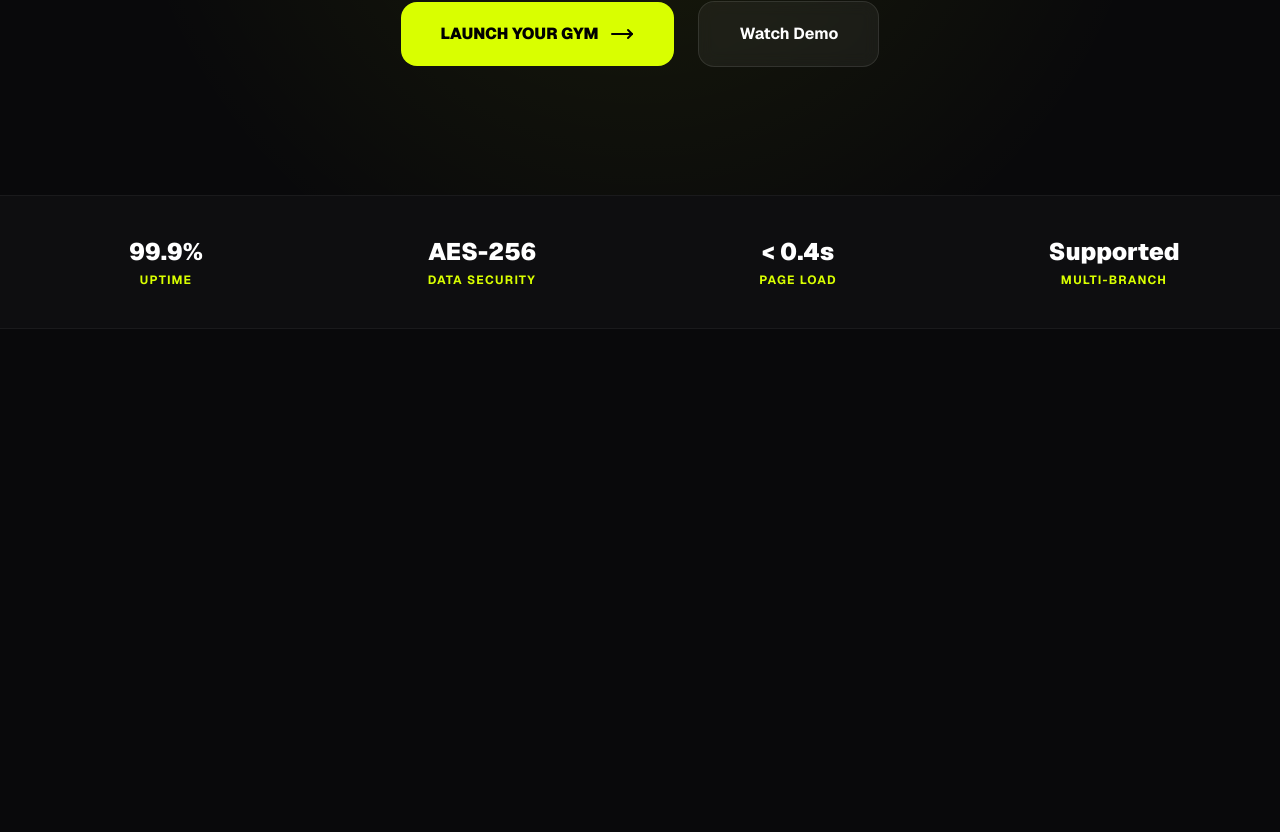
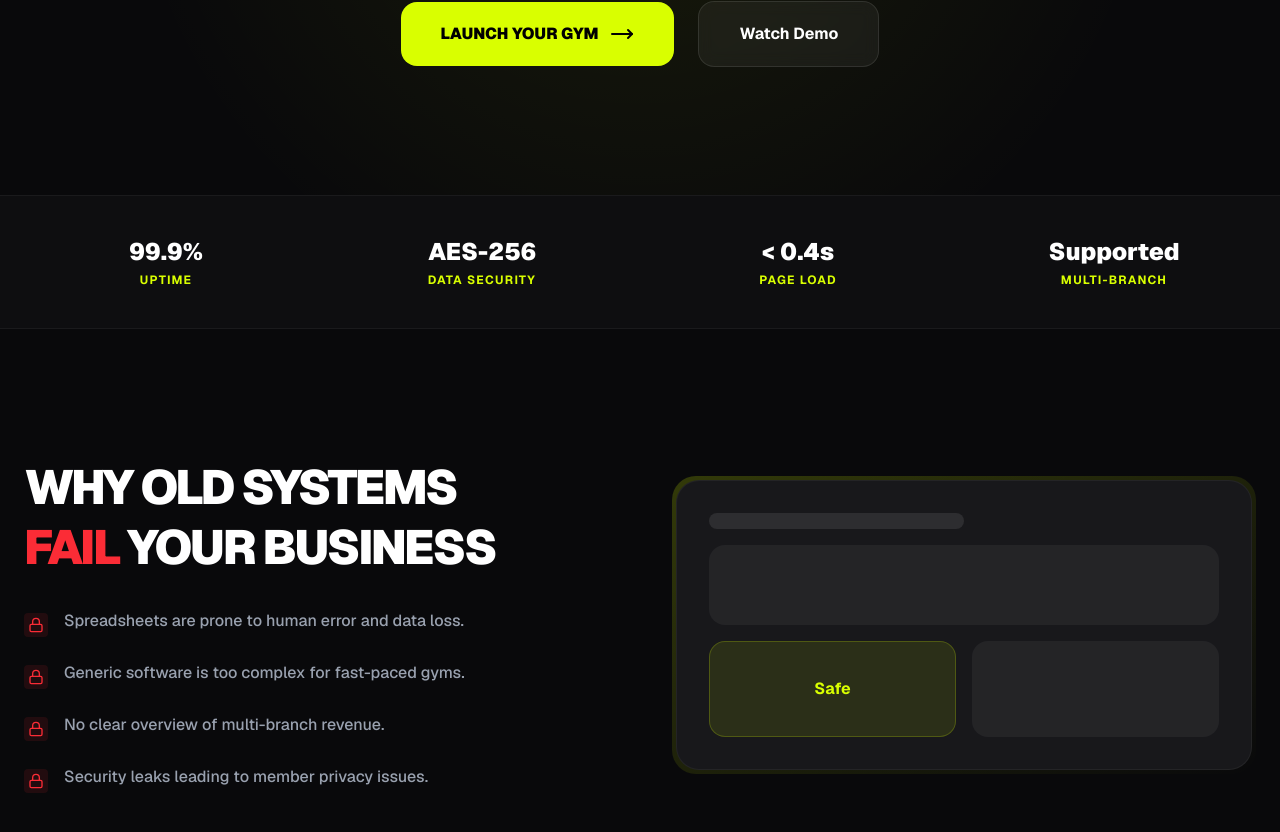
Before and after one commit to DeveloperDinesh24/fitpulse, a Next.js app: page / in a window 1280 px wide. Shown: the part 572-1404 px from the top of the page. Before the commit the page ends 901 px from the top, so only its background shows below. Built offline with nearby package versions, Linux system fonts and the light colour scheme.

Commit message:
feat: add problem solution section in landing page

```diff
--- a/src/app/page.tsx
+++ b/src/app/page.tsx
@@ -1,5 +1,6 @@
 import { HeroSection } from '@/components/sections/HeroSection'
 import { Navbar } from '@/components/sections/Navbar'
+import { ProblemSolution } from '@/components/sections/ProblemSolution'
 import { StatsBar } from '@/components/sections/StatsBar'
 
 export default function Home() {
@@ -8,6 +9,7 @@ export default function Home() {
       <Navbar />
       <HeroSection />
       <StatsBar />
+      <ProblemSolution />
     </div>
   )
 }
--- /dev/null
+++ b/src/components/sections/ProblemSolution.tsx
@@ -0,0 +1,60 @@
+'use client'
+
+import { Lock } from 'lucide-react'
+import { motion } from 'framer-motion'
+
+export const ProblemSolution = () => {
+  const fadeIn = {
+    initial: { opacity: 0, y: 20 },
+    whileInView: { opacity: 1, y: 0 },
+    viewport: { once: true },
+    transition: { duration: 0.6 },
+  }
+
+  return (
+    <section id='solutions' className='py-32 px-6 bg-dark'>
+      <div className='max-w-7xl mx-auto'>
+        <div className='grid md:grid-cols-2 gap-16 items-center'>
+          <motion.div {...fadeIn}>
+            <h2 className='text-4xl md:text-5xl font-black mb-8 tracking-tighter uppercase leading-tight'>
+              Why old systems <br />
+              <span className='text-red-500'>fail</span> your business
+            </h2>
+            <div className='space-y-6'>
+              {[
+                'Spreadsheets are prone to human error and data loss.',
+                'Generic software is too complex for fast-paced gyms.',
+                'No clear overview of multi-branch revenue.',
+                'Security leaks leading to member privacy issues.',
+              ].map((item, i) => (
+                <div key={i} className='flex gap-4 items-start'>
+                  <div className='mt-1 bg-red-500/10 p-1 rounded'>
+                    <Lock className='w-4 h-4 text-red-500' />
+                  </div>
+                  <p className='text-gray-400 font-medium'>{item}</p>
+                </div>
+              ))}
+            </div>
+          </motion.div>
+          <motion.div
+            {...fadeIn}
+            className='bg-linear-to-br from-brand/20 to-transparent p-1 rounded-3xl'
+          >
+            <div className='bg-card rounded-[calc(1.5rem-1px)] p-8 border border-white/5'>
+              <div className='space-y-4'>
+                <div className='h-4 w-1/2 bg-white/10 rounded-full animate-pulse' />
+                <div className='h-20 w-full bg-white/5 rounded-2xl' />
+                <div className='grid grid-cols-2 gap-4'>
+                  <div className='h-24 bg-brand/10 rounded-2xl border border-brand/20 flex items-center justify-center'>
+                    <span className='text-brand font-bold'>Safe</span>
+                  </div>
+                  <div className='h-24 bg-white/5 rounded-2xl' />
+                </div>
+              </div>
+            </div>
+          </motion.div>
+        </div>
+      </div>
+    </section>
+  )
+}
```
